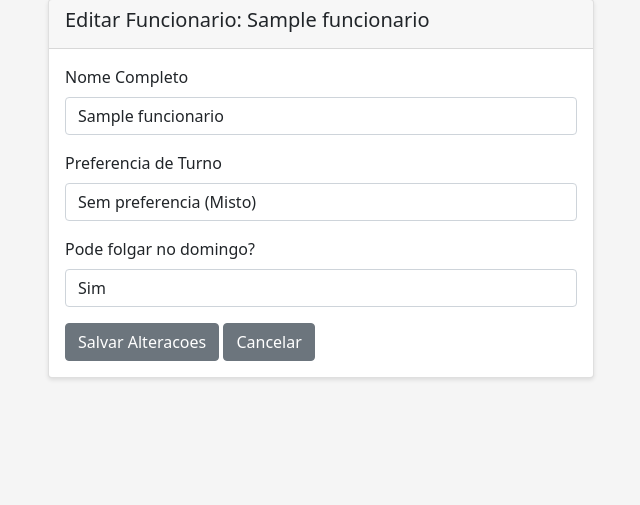
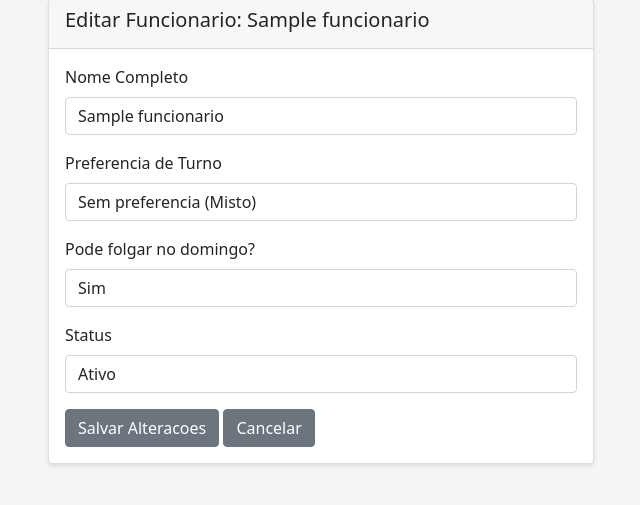
Before and after one commit to vinybag/posto-escala, a Flask app: page /funcionarios/editar/1 in a window 1280 px wide. Shown: the part 81-586 px from the top of the page, without its empty margins (319-959 px from the left). Run offline with Flask 3, Linux system fonts and the light colour scheme; a user stored in the database is signed in; tables that the repository leaves empty hold one stand-in row (values such as "Sample post"); parts of the project's set-up code (start-up, migrations or seed data) failed here and were passed over.

Commit message:
Adicionar opcao de ativar/inativar funcionario

```diff
--- a/app.py
+++ b/app.py
@@ -107,6 +107,7 @@ def editar_funcionario(id):
         funcionario.nome = request.form.get('nome')
         funcionario.preferencia_turno = request.form.get('preferencia')
         funcionario.pode_folgar_domingo = request.form.get('pode_folgar_domingo') == 'sim'
+        funcionario.ativo = request.form.get('ativo') == 'sim'
 
         db.session.commit()
         flash(f'Funcionario {funcionario.nome} atualizado com sucesso!', 'success')
--- a/templates/editar_funcionario.html
+++ b/templates/editar_funcionario.html
@@ -34,6 +34,13 @@
                             <option value="nao" {% if not funcionario.pode_folgar_domingo %}selected{% endif %}>Nao</option>
                         </select>
                     </div>
+                    <div class="mb-3">
+                        <label for="ativo" class="form-label">Status</label>
+                        <select class="form-control" id="ativo" name="ativo">
+                            <option value="sim" {% if funcionario.ativo %}selected{% endif %}>Ativo</option>
+                            <option value="nao" {% if not funcionario.ativo %}selected{% endif %}>Inativo</option>
+                        </select>
+                    </div>
                     <button type="submit" class="btn btn-secondary">Salvar Alteracoes</button>
                     <a href="{{ url_for('listar_funcionarios') }}" class="btn btn-secondary">Cancelar</a>
                 </form>
```
